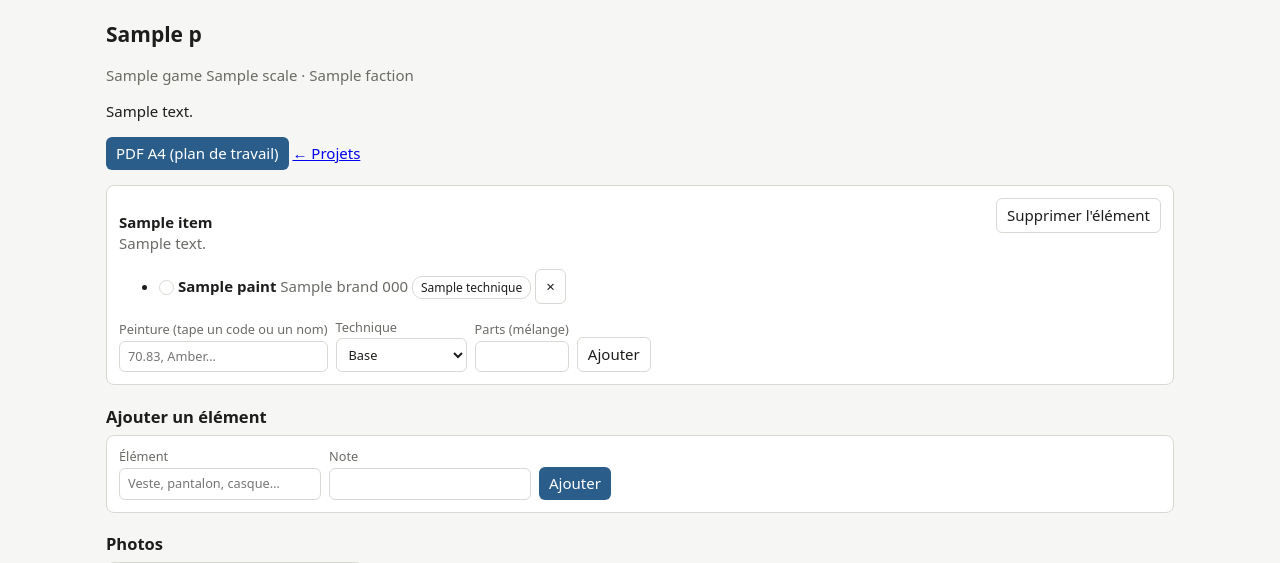
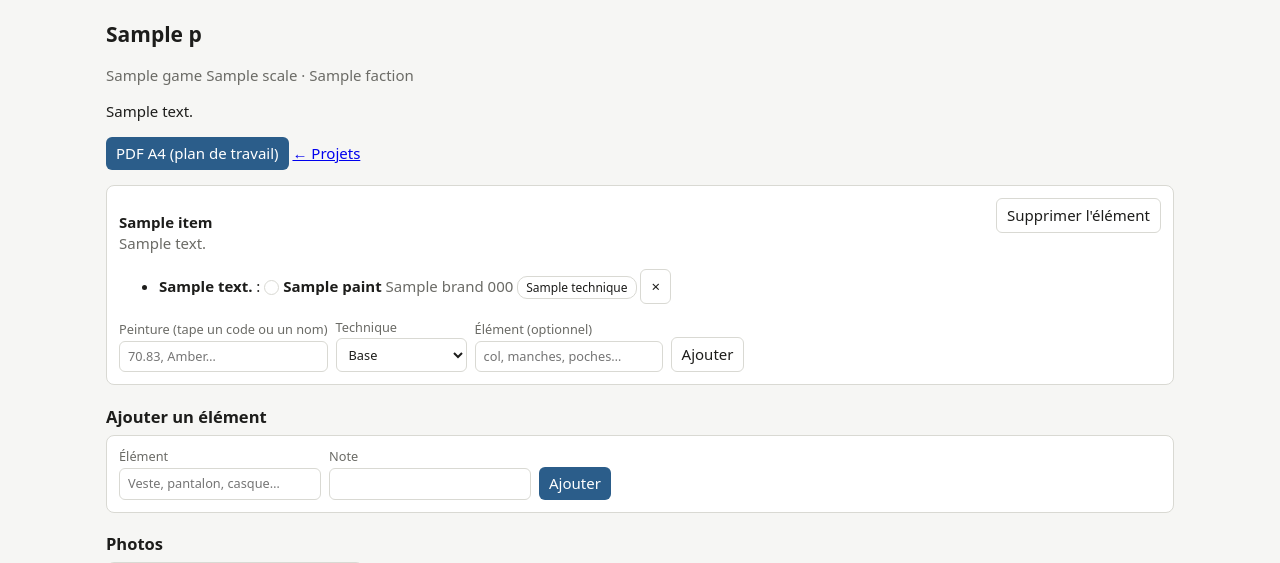
Before and after one commit to neustrie/paint-vault, a FastAPI app: template app/templates/project.html in a window 1280 px wide. Shown: the part 50-613 px from the top of the page. Run offline with FastAPI, Linux system fonts and the light colour scheme; the template is opened without the code that fills it: most values are stand-ins (such as "Sample title", 1, 10 or a date in 2020); grey boxes marked "Sample" are stand-in pictures; parts of the project's set-up code (start-up, migrations or seed data) failed here and were passed over.

Commit message:
Remplace « Parts (mélange) » par un champ « Élément » (col, manches...) sur chaque peinture
Co-Authored-By: Claude Sonnet 5.5 <noreply@anthropic.com>
Claude-Session: https://claude.ai/code/session_01SCz73cQnnUw7DJkiJxf3jW

```diff
--- a/app/main.py
+++ b/app/main.py
@@ -31,7 +31,7 @@ CREATE TABLE IF NOT EXISTS sections(
   name TEXT NOT NULL, technique TEXT DEFAULT 'Base', note TEXT DEFAULT '', pos INTEGER DEFAULT 0);
 CREATE TABLE IF NOT EXISTS section_paints(
   id INTEGER PRIMARY KEY, section_id INTEGER NOT NULL REFERENCES sections(id) ON DELETE CASCADE,
-  paint_id INTEGER NOT NULL REFERENCES paints(id), parts INTEGER, technique TEXT DEFAULT 'Base');
+  paint_id INTEGER NOT NULL REFERENCES paints(id), parts INTEGER, technique TEXT DEFAULT 'Base', detail TEXT DEFAULT '');
 CREATE TABLE IF NOT EXISTS photos(
   id INTEGER PRIMARY KEY, project_id INTEGER NOT NULL REFERENCES projects(id) ON DELETE CASCADE,
   filename TEXT NOT NULL);
@@ -51,6 +51,8 @@ def init():
         if "technique" not in [r[1] for r in c.execute("PRAGMA table_info(section_paints)")]:
             c.execute("ALTER TABLE section_paints ADD COLUMN technique TEXT DEFAULT 'Base'")
             c.execute("UPDATE section_paints SET technique=(SELECT technique FROM sections WHERE sections.id=section_paints.section_id)")
+        if "detail" not in [r[1] for r in c.execute("PRAGMA table_info(section_paints)")]:
+            c.execute("ALTER TABLE section_paints ADD COLUMN detail TEXT DEFAULT ''")
         if "hex" not in [r[1] for r in c.execute("PRAGMA table_info(paints)")]:
             c.execute("ALTER TABLE paints ADD COLUMN hex TEXT DEFAULT ''")
         if c.execute("SELECT COUNT(*) FROM paints").fetchone()[0] == 0:
@@ -188,7 +190,7 @@ def load_project(c, pid):
     if not p: return None, [], []
     secs = []
     for s in c.execute("SELECT * FROM sections WHERE project_id=? ORDER BY pos, id", (pid,)):
-        sp = c.execute("""SELECT sp.id, sp.parts, sp.technique, pa.id AS paint_id, pa.hex, pa.brand, pa.code, pa.name, pa.status FROM section_paints sp
+        sp = c.execute("""SELECT sp.id, sp.detail, sp.technique, pa.id AS paint_id, pa.hex, pa.brand, pa.code, pa.name, pa.status FROM section_paints sp
                           JOIN paints pa ON pa.id=sp.paint_id WHERE sp.section_id=? ORDER BY sp.id""", (s["id"],)).fetchall()
         secs.append(dict(s=s, paints=sp))
     photos = c.execute("SELECT * FROM photos WHERE project_id=? ORDER BY id", (pid,)).fetchall()
@@ -235,7 +237,7 @@ def paint_label(p):
     return f"{p['code']} — {p['name']} ({p['brand']})" if p["code"] else f"{p['name']} ({p['brand']})"
 
 @app.post("/sections/{sid}/paints")
-def add_section_paint(sid: int, q: str = Form(""), parts: str = Form(""), technique: str = Form("Base")):
+def add_section_paint(sid: int, q: str = Form(""), detail: str = Form(""), technique: str = Form("Base")):
     q = q.strip()
     with closing(db()) as c:
         r = c.execute("SELECT project_id FROM sections WHERE id=?", (sid,)).fetchone()
@@ -247,7 +249,7 @@ def add_section_paint(sid: int, q: str = Form(""), parts: str = Form(""), techni
         if len(ids) != 1:
             msg = "Aucune peinture ne correspond à" if not found else "Plusieurs peintures correspondent à"
             return back(f"/projets/{r[0]}?err=" + quote(f"{msg} « {q} » : choisis une proposition de la liste."))
-        c.execute("INSERT INTO section_paints(section_id,paint_id,parts,technique) VALUES(?,?,?,?)", (sid, ids.pop(), int(parts) if parts.strip().isdigit() else None, technique if technique in TECHNIQUES else "Autre")); c.commit()
+        c.execute("INSERT INTO section_paints(section_id,paint_id,detail,technique) VALUES(?,?,?,?)", (sid, ids.pop(), detail.strip()[:80], technique if technique in TECHNIQUES else "Autre")); c.commit()
     return back(f"/projets/{r[0]}")
 
 @app.post("/section_paints/{spid}/delete")
--- a/app/pdf.py
+++ b/app/pdf.py
@@ -24,13 +24,12 @@ def render_project_pdf(p, secs, statuts):
     rows = [[Paragraph("Élément", bold), Paragraph("Peinture(s) et technique", bold)]]
     for s in secs:
         sec = s["s"]; lines = []
-        mix = len(s["paints"]) > 1
         for sp in s["paints"]:
             ref = f"{sp['brand']} {sp['code']}".strip()
-            part = f"{sp['parts']} part(s) · " if mix and sp["parts"] else ""
+            part = f"<b>{E(sp['detail'])}</b> : " if sp["detail"] else ""
             warn = "  [À RACHETER]" if sp["status"] != "en_stock" else ""
             sw = f'<font color="{sp["hex"]}">■■</font> ' if sp["hex"] else ""
-            lines.append(f"{sw}{E(part)}<b>{E(sp['name'])}</b> ({E(ref)}) — <i>{E(sp['technique'])}</i>{warn}")
+            lines.append(f"{part}{sw}<b>{E(sp['name'])}</b> ({E(ref)}) — <i>{E(sp['technique'])}</i>{warn}")
         if sec["note"]: lines.append(f"<i>{E(sec['note'])}</i>")
         rows.append([Paragraph(E(sec["name"]), bold),
                      Paragraph("<br/>".join(lines) or "-", cell)])
--- a/app/templates/project.html
+++ b/app/templates/project.html
@@ -9,13 +9,13 @@
  <div class="row" style="justify-content:space-between;margin:0"><b>{{s.name}}</b>
  <form class="inline" method="post" action="/sections/{{s.id}}/delete"><button class="sec">Supprimer l'élément</button></form></div>
  {% if s.note %}<div class="mut">{{s.note}}</div>{% endif %}
- <ul>{% for sp in x.paints %}<li>{% if x.paints|length>1 and sp.parts %}{{sp.parts}} part(s) · {% endif %}<span class="sw sw-s" style="background:{{sp.hex or 'transparent'}}"></span><b>{{sp.name}}</b> <span class="mut">{{sp.brand}} {{sp.code}}</span> <span class="badge">{{sp.technique}}</span>
+ <ul>{% for sp in x.paints %}<li>{% if sp.detail %}<b>{{sp.detail}}</b> : {% endif %}<span class="sw sw-s" style="background:{{sp.hex or 'transparent'}}"></span><b>{{sp.name}}</b> <span class="mut">{{sp.brand}} {{sp.code}}</span> <span class="badge">{{sp.technique}}</span>
  {% if sp.status!='en_stock' %}<span class="badge s-{{sp.status}}">{{STATUTS[sp.status]}}</span>{% endif %}
  <form class="inline" method="post" action="/section_paints/{{sp.id}}/delete"><button class="sec">×</button></form></li>{% endfor %}</ul>
  <form class="row" method="post" action="/sections/{{s.id}}/paints" style="margin:0">
   <label>Peinture (tape un code ou un nom)<input name="q" list="paints-list" autocomplete="off" required placeholder="70.83, Amber…" style="min-width:min(100%,360px)"></label>
   <label>Technique<select name="technique">{% for tq in TECHNIQUES %}<option>{{tq}}</option>{% endfor %}</select></label>
-  <label>Parts (mélange)<input name="parts" size="3" inputmode="numeric"></label><button class="sec">Ajouter</button></form>
+  <label>Élément (optionnel)<input name="detail" placeholder="col, manches, poches…" size="18"></label><button class="sec">Ajouter</button></form>
 </div>{% endfor %}
 <h2>Ajouter un élément</h2>
 <form class="card row" method="post" action="/projets/{{p.id}}/sections">
```
